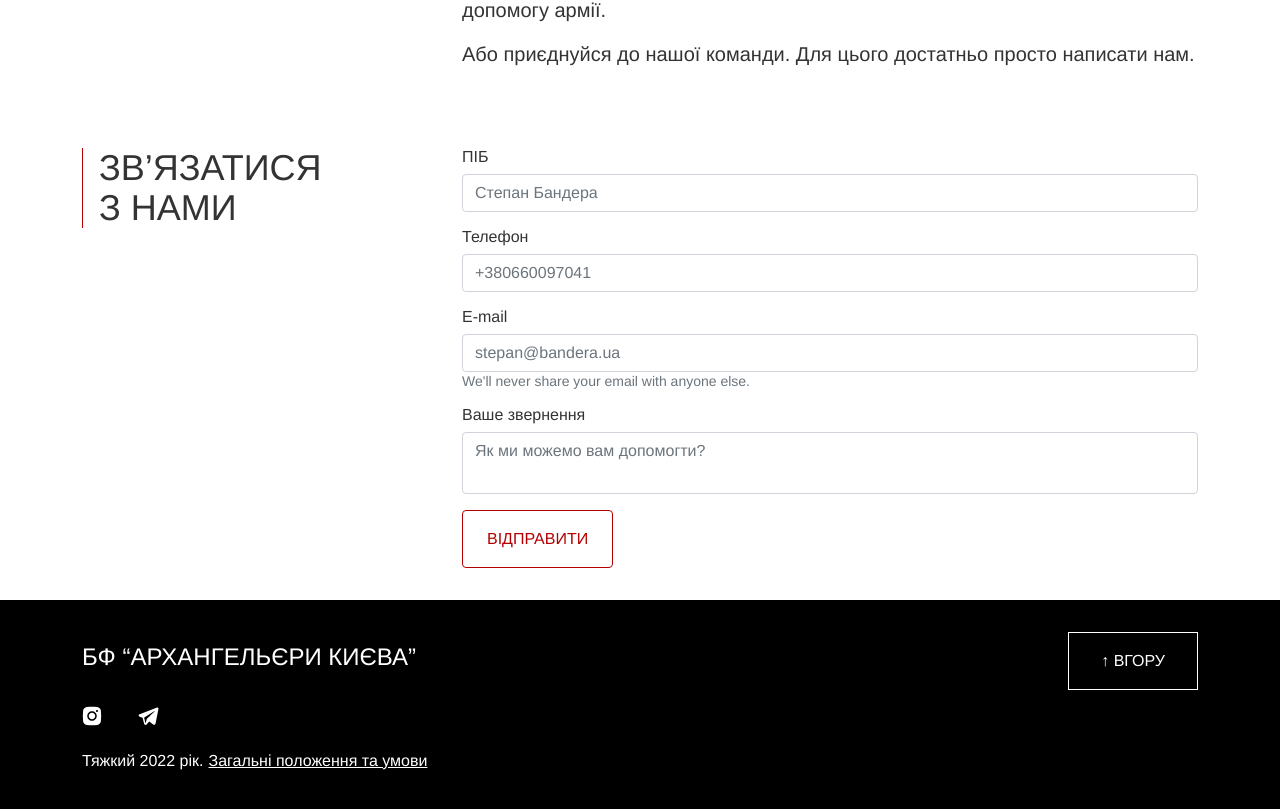
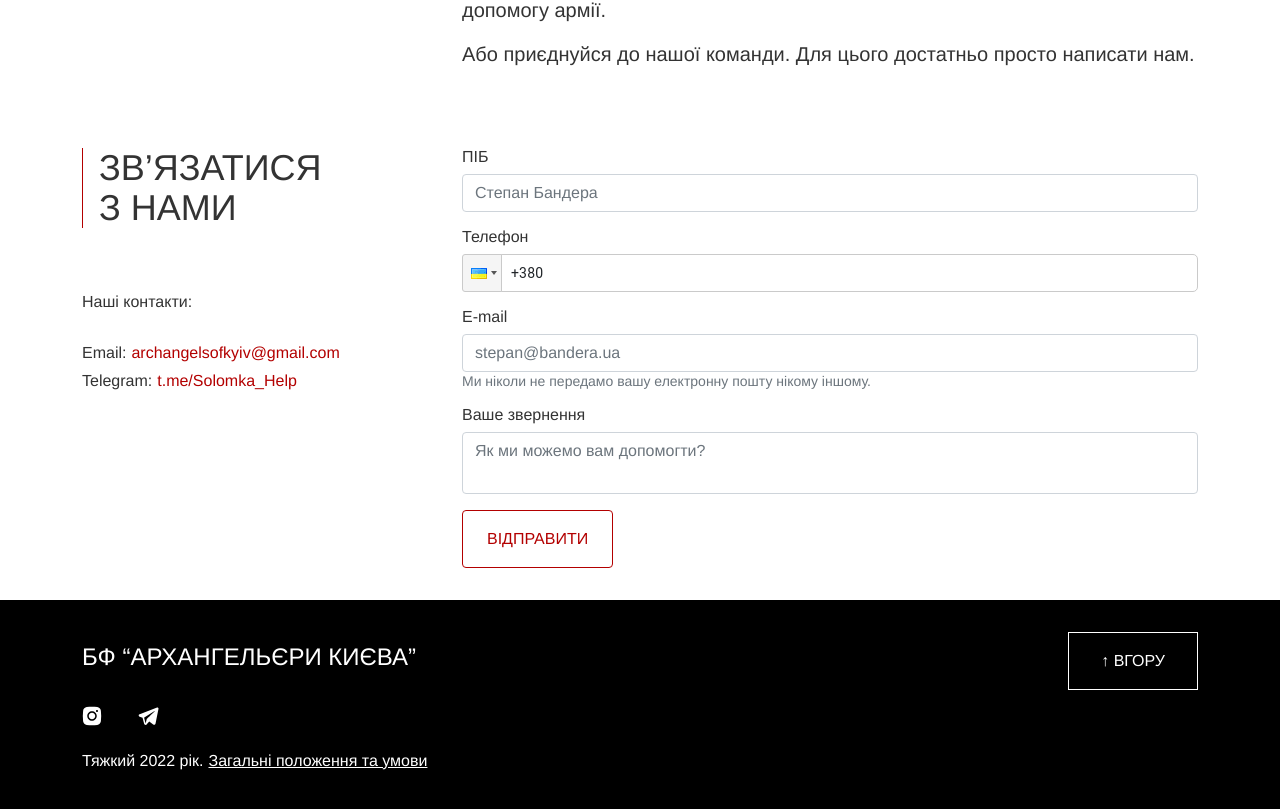
Before and after one commit to serzhmakarov/archangels-frontend, a React (Create React App) app: page / in a window 1280 px wide. Shown: the part 1307-2116 px from the top of the page. Built offline with nearby package versions, Linux system fonts and the light colour scheme.

Commit message:
Updates homepage and contact form.

```diff
--- a/package.json
+++ b/package.json
@@ -1,6 +1,6 @@
 {
   "name": "archangels",
-  "homepage": "http://archangels.website",
+  "homepage": "https://archangels.website",
   "version": "0.1.1",
   "private": true,
   "dependencies": {
@@ -16,6 +16,7 @@
     "react-dom": "^18.0.0",
     "react-hook-form": "^7.33.1",
     "react-icons": "^4.3.1",
+    "react-phone-input-2": "^2.15.1",
     "react-router": "^6.3.0",
     "react-router-dom": "^6.3.0",
     "react-router-hash-link": "^2.4.3",
--- a/public/index.html
+++ b/public/index.html
@@ -9,7 +9,7 @@
       name="description"
       content="Благодійний Фонд допомоги армії та цивільним"
     />
-    <link rel="apple-touch-icon" href="%PUBLIC_URL%/logo192.png" />
+    <link rel="apple-touch-icon" href="%PUBLIC_URL%/favicon.svg" />
     <!--
       manifest.json provides metadata used when your web app is installed on a
       user's mobile device or desktop. See https://developers.google.com/web/fundamentals/web-app-manifest/
--- a/src/api.js
+++ b/src/api.js
@@ -3,7 +3,7 @@ const API_URL = 'http://localhost:3000/api/v1';
 const endpoints = {
   posts: '/posts/',
   reports: '/reports/',
-  sendForm: '/messages/',
+  sendForm: '/contacts/',
 }
 
 async function request({ method, endpoint, data }) {
--- a/src/assets/styles/home-page.scss
+++ b/src/assets/styles/home-page.scss
@@ -110,6 +110,11 @@ $red: #B30000;
   &__hyperlink {
     color: $red;
     text-decoration: none;
+
+    &:hover {
+      color: $red;
+      opacity: .7;
+    }
   }
 
   &__help-content-container {
@@ -120,6 +125,17 @@ $red: #B30000;
   }
 
   &__contact-form-wrapper  {
+    .react-tel-input {
+      &.form-control {
+        border: 0;
+        padding: 0;
+      }
+      input {
+        width: 100%;
+        height: 38px;
+      }
+    }
+
     input, textarea {
       resize: none;
 
@@ -130,3 +146,25 @@ $red: #B30000;
     }
   }
 }
+
+.contacts-info {
+  font-size: 16px;
+  line-height: 28px;
+
+  .contacts-info__block div {
+    display: flex;
+    a {
+      text-decoration: none;
+      margin-left: 5px;
+      color: $red;
+
+      &:hover {
+        opacity: .7;
+      }
+    }
+  }
+  h3 {
+    font-size: 16px;
+    margin-bottom: 28px;
+  }
+}
--- a/src/components/pages/home/contactForm.jsx
+++ b/src/components/pages/home/contactForm.jsx
@@ -7,16 +7,14 @@ import Button from 'react-bootstrap/Button';
 
 import Field from './field';
 import Alert from '../../globals/alert'
+import useSendForm from '../../../hooks/useSendForm';
 import { contactFormFields } from '../../../constants';
-import usePostData from '../../../hooks/usePostData';
 
 const ContactForm = () => {
-	const { callback, loading, message } = usePostData();
-	const { handleSubmit, control, formState: { errors } } = useForm();
+	const { callback, loading, message } = useSendForm();
+	const { handleSubmit, control } = useForm();
 
 	const onSubmit = data => {
-		console.log(data);
-		console.log(errors);
 		callback(data);
   };
 
@@ -27,9 +25,23 @@ const ContactForm = () => {
 						ЗВ’ЯЗАТИСЯ <br />
 						З НАМИ
 					</h1>
+					<div className="contacts-info">
+						<h3>Наші контакти:</h3>
+						<div className="contacts-info__block">
+							<div className="">
+								Email: <a href="mailto:archangelsofkyiv@gmail.com">archangelsofkyiv@gmail.com</a>
+							</div>
+							<div>
+								Telegram: <a href="https://t.me/Solomka_Help">t.me/Solomka_Help</a>
+							</div>
+						</div>
+					</div>
 				</Col>
 				<Col sm={8}>
-					<Form onSubmit={handleSubmit(onSubmit)}>
+					<Form
+						id="contact_form"
+						onSubmit={handleSubmit(onSubmit)}
+					>
 					<Alert
 						message={message}
 						color="green"
--- a/src/components/pages/home/field.jsx
+++ b/src/components/pages/home/field.jsx
@@ -12,6 +12,8 @@ const Field = ({
   placeholder,
   required,
   name,
+  minLength,
+  maxLength,
 }) => {
   return (
     <Form.Group
@@ -28,6 +30,8 @@ const Field = ({
             {...field}
             as={as}
             type={type}
+            minLength={minLength}
+            maxLength={maxLength}
             placeholder={placeholder}
             required={required}
           />
@@ -35,14 +39,23 @@ const Field = ({
       />
       {hint && (
         <Form.Text className="text-muted">
-          We'll never share your email with anyone else.
+          Ми ніколи не передамо вашу електронну пошту нікому іншому.
         </Form.Text>
       )}
-      <Form.Control.Feedback type="invalid">
-        Please choose a username.
-      </Form.Control.Feedback>
     </Form.Group>
   );
 };
 
+Field.defaultProps = {
+  minLength: 5,
+  maxLength: 70,
+  required: true,
+  as: 'input',
+  hint: '',
+  placeholder: '',
+  label: '',
+  name: '',
+  type: '',
+};
+
 export default Field;
--- a/src/components/pages/home/index.jsx
+++ b/src/components/pages/home/index.jsx
@@ -3,10 +3,10 @@ import Button from 'react-bootstrap/Button';
 import Container from 'react-bootstrap/Container';
 import Row from 'react-bootstrap/Row';
 import Col from 'react-bootstrap/Col';
+import { NavLink } from 'react-router-dom';
 
 import ContactForm from './contactForm';
 import MainPageImage from '../../../assets/images/main_page.jpg';
-import { NavLink } from 'react-router-dom';
 
 const Home = () => {
   return (
@@ -85,7 +85,7 @@ const Home = () => {
        <Col xs={8}>
         <div>
             <p>Задонать нам! Це найпростіший та найефективніший спосіб допомогти діяльності фонду. </p>
-            <p>Щомісяця ми публікуємо <a href="#hyperlink" className="home-page__hyperlink">фінансові звіти</a>. Все прозоро, всі гроші йдуть на допомогу армії.</p>
+            <p>Щомісяця ми публікуємо <NavLink to="/reports" className="home-page__hyperlink">фінансові звіти</NavLink>. Все прозоро, всі гроші йдуть на допомогу армії.</p>
             <p>Або приєднуйся до нашої команди. Для цього достатньо просто написати нам.</p>
           </div>
        </Col>
--- /dev/null
+++ b/src/components/pages/home/phoneInput.jsx
@@ -0,0 +1,7 @@
+import PhoneInput from 'react-phone-input-2'
+
+const PhoneInputMask = (props) => (
+  <PhoneInput {...props} country="ua" />
+);
+
+export default PhoneInputMask;
--- a/src/constants/index.js
+++ b/src/constants/index.js
@@ -1,3 +1,4 @@
+import PhoneInputMask from '../components/pages/home/phoneInput';
 import SergeyPhotoJpg from '../assets/images/sergey_photo_2.jpg';
 import KyrylPhotoJpg from '../assets/images/kyryl_photo_2.jpg';
 import SvyatPhotoJpg from '../assets/images/svyat_photo.jpg';
@@ -8,6 +9,10 @@ import {
 } from '../assets/icons';
 
 const navLinks = [
+  {
+    link: '/',
+    label: 'Головна',
+  },
   {
     link: '/about',
     label: 'Про нас',
@@ -43,7 +48,7 @@ const contactFormFields = [
     name: 'phone',
     type: 'text',
     required: true,
-    as: 'input',
+    as: PhoneInputMask,
     hint: '',
     placeholder: '+380660097041',
   },
@@ -59,13 +64,14 @@ const contactFormFields = [
   },
   {
     label: 'Ваше звернення',
-    key: 'reason',
-    name: 'reason',
+    key: 'message',
+    name: 'message',
     type: 'text',
     required: true,
     as: 'textarea',
     hint: '',
     placeholder: 'Як ми можемо вам допомогти?',
+    maxLength: 255
   },
 ];
 
@@ -133,73 +139,6 @@ const currencyAccounts = [
   },
 ];
 
-const reportsList = [
-  {
-    name: 'Травень 2022',
-    link: '#',
-  },
-  {
-    name: 'Травень 2022',
-    link: '#',
-  },
-  {
-    name: 'Травень 2022',
-    link: '#',
-  },
-  {
-    name: 'Травень 2022',
-    link: '#',
-  },
-  {
-    name: 'Травень 2022',
-    link: '#',
-  },
-  {
-    name: 'Травень 2022',
-    link: '#',
-  },
-];
-
-const newsList = [
-  {
-    name: 'ПРЕЗИДЕНТ СКАЗАВ, ЩО НАШ ФОНД НАЙРАЩИЙ',
-    date: '05:00 24/02/2022',
-    description: 'Lorem ipsum dolor sit amet, consectetur adipiscing elit',
-    link: '',
-  },
-  {
-    name: 'ПРЕЗИДЕНТ СКАЗАВ, ЩО НАШ ФОНД НАЙРАЩИЙ',
-    date: '05:00 24/02/2022',
-    description: 'Lorem ipsum dolor sit amet, consectetur adipiscing elit',
-    link: '',
-  },
-  {
-    name: 'ПРЕЗИДЕНТ СКАЗАВ, ЩО НАШ ФОНД НАЙРАЩИЙ',
-    date: '05:00 24/02/2022',
-    description: 'Lorem ipsum dolor sit amet, consectetur adipiscing elit',
-    link: '',
-  },
-  {
-    name: 'ПРЕЗИДЕНТ СКАЗАВ, ЩО НАШ ФОНД НАЙРАЩИЙ',
-    date: '05:00 24/02/2022',
-    description: 'Lorem ipsum dolor sit amet, consectetur adipiscing elit',
-    link: '',
-  },
-  {
-    name: 'ПРЕЗИДЕНТ СКАЗАВ, ЩО НАШ ФОНД НАЙРАЩИЙ',
-    date: '05:00 24/02/2022',
-    description: 'Lorem ipsum dolor sit amet, consectetur adipiscing elit',
-    link: '',
-  },
-  {
-    name: 'ПРЕЗИДЕНТ СКАЗАВ, ЩО НАШ ФОНД НАЙРАЩИЙ',
-    date: '05:00 24/02/2022',
-    description: 'Lorem ipsum dolor sit amet, consectetur adipiscing elit',
-    link: '',
-  },
-
-];
-
 export {
   contactFormFields,
   navLinks,
@@ -207,6 +146,4 @@ export {
   founders,
   teamList,
   currencyAccounts,
-  reportsList,
-  newsList
 }
--- a/src/index.js
+++ b/src/index.js
@@ -2,6 +2,7 @@ import React from 'react';
 import ReactDOM from 'react-dom/client';
 import App from './App';
 import 'bootstrap/dist/css/bootstrap.min.css';
+import 'react-phone-input-2/lib/style.css'
 
 import './index.css';
 import './assets/main.scss';
```
Also changed, not shown: src/hooks/useSendForm.js (renamed from src/hooks/usePostData.js).
